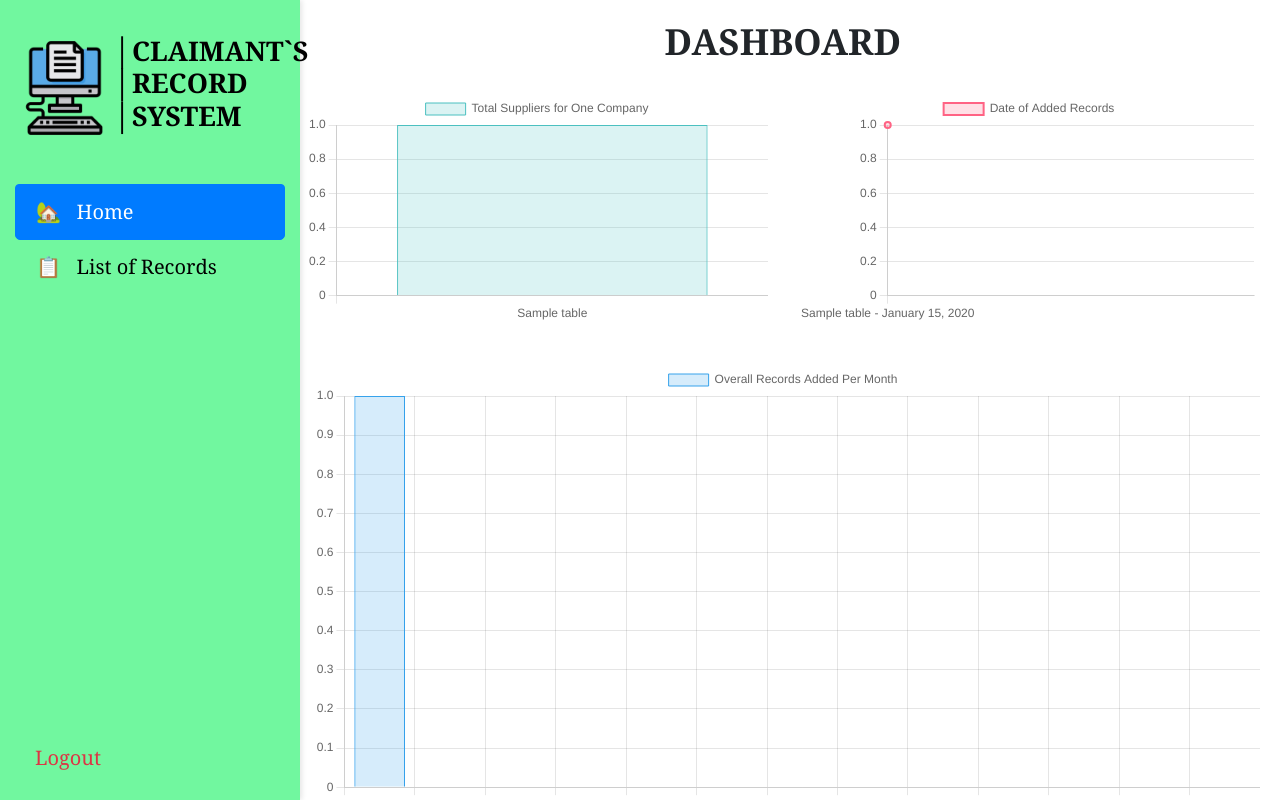
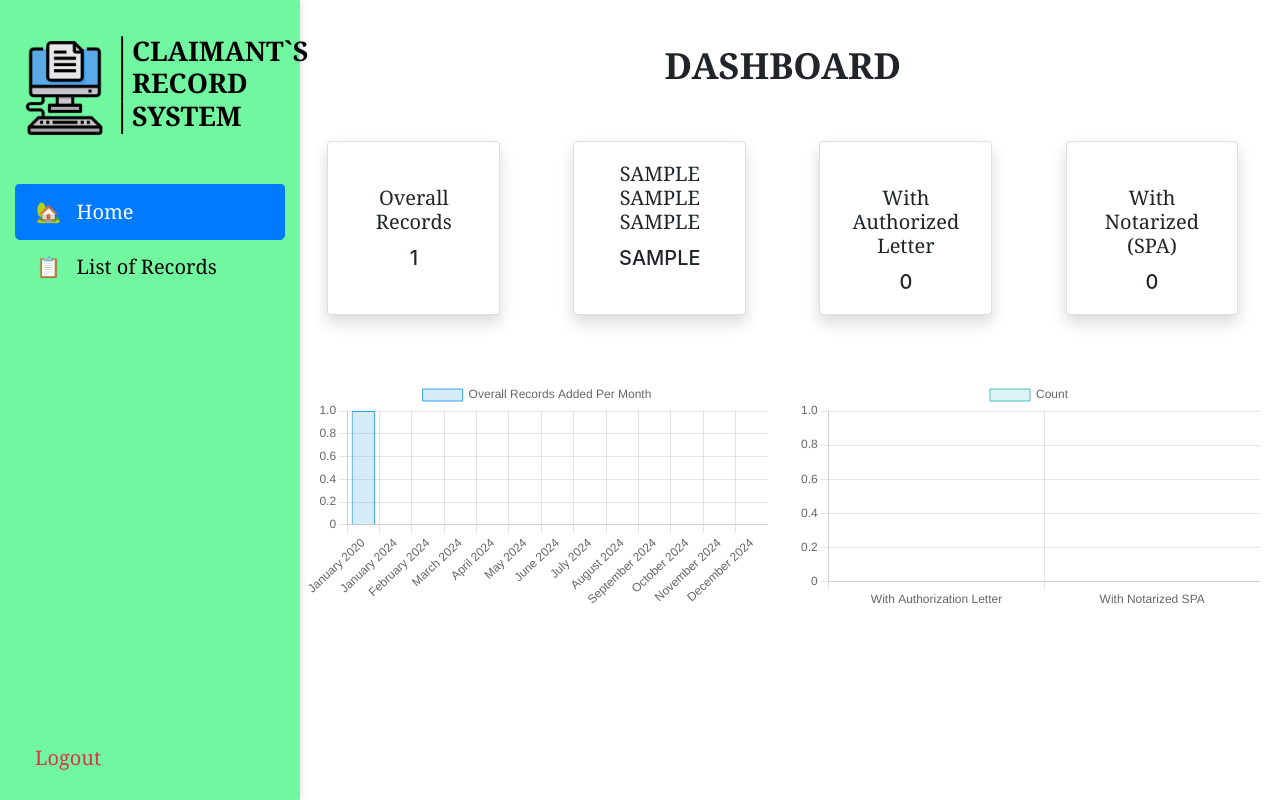
Before and after one commit to ShiroooShi/nia-crs, a PHP site: page /home.php in a window 1280 px wide. Run offline with PHP 8.4, Linux system fonts and the light colour scheme; the visitor is signed in with stand-in values (Sample User, id 1); tables that the repository leaves empty or names only in its code hold one stand-in row (values such as "Sample post").

Commit message:
UPDATED 10/22/2024

```diff
--- a/fetch_data.php
+++ b/fetch_data.php
@@ -22,6 +22,24 @@ if ($result->num_rows > 0) {
     }
 }
 
+// Fetch overall count of records
+$countSql = "SELECT COUNT(*) AS total FROM crs_table"; // Adjust table name if necessary
+$countResult = $conn->query($countSql);
+$countRow = $countResult->fetch_assoc();
+$overallCount = $countRow['total'];
+
+// Count records with Authorization Letter
+$autLetterSql = "SELECT COUNT(*) AS total FROM crs_table WHERE authletter = 'yes'"; // Adjust condition as needed
+$autLetterResult = $conn->query($autLetterSql);
+$autLetterRow = $autLetterResult->fetch_assoc();
+$autletterCount = $autLetterRow['total'];
+
+// Count records with Notarized SPA
+$spaSql = "SELECT COUNT(*) AS total FROM crs_table WHERE spa = 'yes'"; // Adjust condition as needed
+$spaResult = $conn->query($spaSql);
+$spaRow = $spaResult->fetch_assoc();
+$spaCount = $spaRow['total'];
+
 // Prepare Data for Monthly Records
 $monthlyCounts = [];
 foreach ($suppliers as $supplier) {
@@ -44,5 +62,3 @@ foreach ($period as $dt) {
         $monthlyCounts[$monthYear] = 0;
     }
 }
-
-$conn->close();
--- a/home.css
+++ b/home.css
@@ -87,3 +87,8 @@ body {
 .row {
     margin-bottom: 40px;
 }
+
+.card-title {
+    font-size: 20px;
+    font-weight: bold;
+}
--- a/home.php
+++ b/home.php
@@ -6,7 +6,13 @@ if (!isset($_SESSION['loggedin']) || $_SESSION['loggedin'] !== true) {
     exit;
 }
 
-include 'fetch_data.php';
+include 'fetch_data.php'; // This file includes claimants_db.php and establishes $conn
+
+// Fetch overall count from the database
+$query = "SELECT COUNT(*) AS total FROM crs_table"; // Replace with your actual table name
+$result = $conn->query($query); // Use $conn
+$row = $result->fetch_assoc();
+$overallCount = $row['total'];
 ?>
 <!DOCTYPE html>
 <html lang="en">
@@ -18,6 +24,18 @@ include 'fetch_data.php';
     <link rel="stylesheet" href="https://stackpath.bootstrapcdn.com/bootstrap/4.5.2/css/bootstrap.min.css">
     <link rel="stylesheet" href="home.css">
     <script src="https://cdn.jsdelivr.net/npm/chart.js"></script>
+    <style>
+        .card-title {
+            font-size: 20px;
+            font-family: "Cambria", sans-serif;
+            font-weight: 500;
+        }
+
+        .cart-text {
+            font-family: "Cambria", sans-serif;
+            font-weight: bold;
+        }
+    </style>
 </head>
 
 <body>
@@ -34,21 +52,61 @@ include 'fetch_data.php';
         <a href="logout.php" class="list-group-item list-group-item-action text-danger logout">Logout</a>
     </div>
 
-    <div class="content">
+    <div class="content"><br>
         <h1 class="header">DASHBOARD</h1>
+        <br>
+        <div class="row mb-20">
+            <div class="col-md-3 d-flex justify-content-center">
+                <div class="card border-default shadow" style="width: 80%;">
+                    <br>
+                    <div class="card-body text-center">
+                        <h5 class="card-title">Overall Records</h5>
+                        <h5 class="card-text" id="overallCount"><?php echo $overallCount; ?></h5>
+                    </div>
+                </div>
+            </div>
+            <div class="col-md-3 d-flex justify-content-center">
+                <div class="card border-default shadow" style="width: 80%;">
+                    <div class="card-body text-center">
+                        <h5 class="card-title">SAMPLE SAMPLE SAMPLE</h5>
+                        <h5 class="card-text">SAMPLE</h5>
+                    </div>
+                </div>
+            </div>
+            <div class="col-md-3 d-flex justify-content-center">
+                <div class="card border-default shadow" style="width: 80%;">
+                    <div class="card-body text-center">
+                        <br>
+                        <h5 class="card-title">With Authorized Letter</h5>
+                        <h5 class="card-text" id="autletterCount"><?php echo $autletterCount; ?></h5>
+                    </div>
+                </div>
+            </div>
+            <div class="col-md-3 d-flex justify-content-center">
+                <div class="card border-default shadow" style="width: 80%;">
+                    <div class="card-body text-center">
+                        <br>
+                        <h5 class="card-title">With Notarized (SPA)</h5>
+                        <h5 class="card-text" id="spaCount"><?php echo $spaCount; ?></h5>
+                    </div>
+                </div>
+            </div>
+        </div><br>
+        <!-- <div class="col-md-12">
+            <canvas id="companyNamesChart"></canvas>
+        </div>
+        <div class="col-md-12">
+            <canvas id="recordsOverTimeChart"></canvas>
+        </div> -->
         <div class="row">
             <div class="col-md-6">
-                <canvas id="companyNamesChart"></canvas>
+                <canvas id="overallCountChart"></canvas>
             </div>
             <div class="col-md-6">
-                <canvas id="recordsOverTimeChart"></canvas>
+                <canvas id="countAuthletterAndSPA"></canvas>
             </div>
         </div>
-        <div class="row">
-            <div class="col-md-12">
-                <canvas id="overallCountChart"></canvas>
-            </div>
-        </div>
+
     </div>
 
     <script>
@@ -58,7 +116,7 @@ include 'fetch_data.php';
         const monthLabels = Object.keys(monthlyCounts).sort((a, b) => new Date(a) - new Date(b));
         const monthData = monthLabels.map(label => monthlyCounts[label]);
 
-        // First Chart
+        // 1st Chart
         const ctx1 = document.getElementById('overallCountChart').getContext('2d');
         const overallCountChart = new Chart(ctx1, {
             type: 'bar',
@@ -81,65 +139,24 @@ include 'fetch_data.php';
             }
         });
 
-        // Second Chart
-        const companyNames = suppliers.map(supplier => supplier.company_name);
-        const companyCounts = {};
-        companyNames.forEach(name => companyCounts[name] = (companyCounts[name] || 0) + 1);
-        const companyDataArray = Object.entries(companyCounts);
-        companyDataArray.sort((a, b) => b[1] - a[1]);
-        const companyLabels = companyDataArray.map(item => item[0]);
-        const companyData = companyDataArray.map(item => item[1]);
-        const ctx2 = document.getElementById('companyNamesChart').getContext('2d');
-        const companyNamesChart = new Chart(ctx2, {
+        // 2nd Chart
+        const ctx2 = document.getElementById('countAuthletterAndSPA').getContext('2d');
+        const countAuthletterAndSPAChart = new Chart(ctx2, {
             type: 'bar',
             data: {
-                labels: companyLabels,
+                labels: ['With Authorization Letter', 'With Notarized SPA'],
                 datasets: [{
-                    label: 'Total Suppliers for One Company',
-                    data: companyData,
-                    backgroundColor: 'rgba(75, 192, 192, 0.2)',
-                    borderColor: 'rgba(75, 192, 192, 1)',
+                    label: 'Count',
+                    data: [<?php echo $autletterCount; ?>, <?php echo $spaCount; ?>],
+                    backgroundColor: [
+                        'rgba(75, 192, 192, 0.2)',
+                        'rgba(255, 99, 132, 0.2)'
+                    ],
+                    borderColor: [
+                        'rgba(75, 192, 192, 1)',
+                        'rgba(255, 99, 132, 1)'
+                    ],
                     borderWidth: 1
-                }]
-            },
-            options: {
-                scales: {
-                    y: {
-                        beginAtZero: true
-                    }
-                }
-            }
-        });
-
-        // Third Chart
-        const createdAtCounts = {};
-        suppliers.forEach(supplier => {
-            const date = new Date(supplier.created_at);
-            const options = {
-                year: 'numeric',
-                month: 'long',
-                day: 'numeric'
-            };
-            const formattedDate = date.toLocaleDateString('en-US', options);
-            const label = `${supplier.company_name} - ${formattedDate}`;
-            createdAtCounts[label] = (createdAtCounts[label] || 0) + 1;
-        });
-
-        const recordLabels = Object.keys(createdAtCounts);
-        const recordData = Object.values(createdAtCounts);
-
-        const ctx3 = document.getElementById('recordsOverTimeChart').getContext('2d');
-        const recordsOverTimeChart = new Chart(ctx3, {
-            type: 'line',
-            data: {
-                labels: recordLabels,
-                datasets: [{
-                    label: 'Date of Added Records',
-                    data: recordData,
-                    backgroundColor: 'rgba(255, 99, 132, 0.2)',
-                    borderColor: 'rgba(255, 99, 132, 1)',
-                    borderWidth: 2,
-                    fill: true
                 }]
             },
             options: {
```
Also changed, not shown: form.php (+15 -40 lines), records.php (+12 -13 lines).
